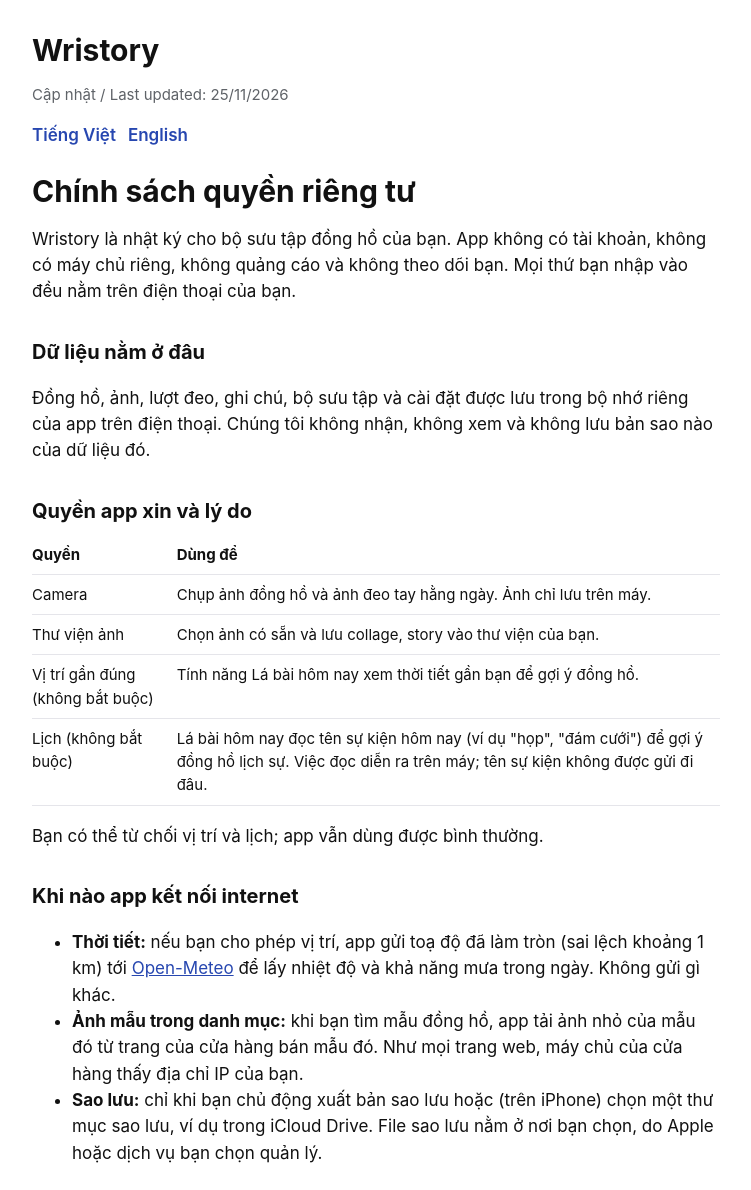
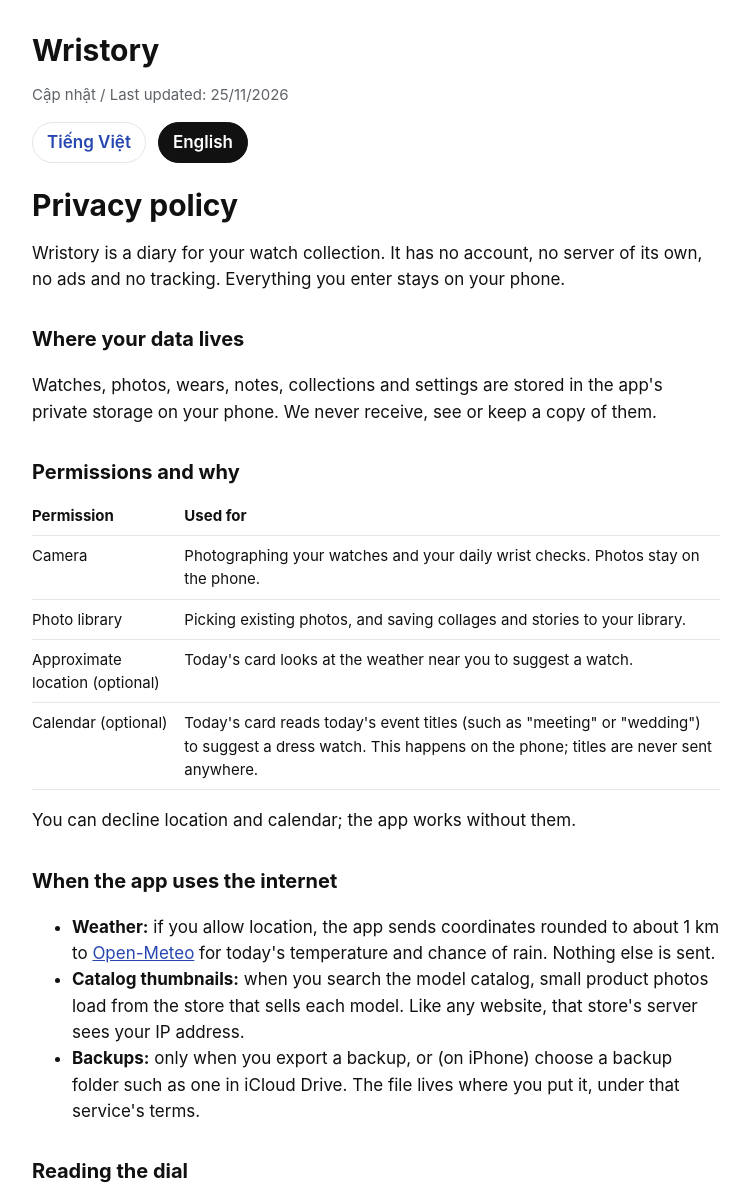
Before and after one commit to marcushq/wristory-privacy, a plain HTML site: page index.html in a window 1280 px wide. Shown: the top 1190 px of the page, without its empty margins (264-1015 px from the left). Drawn offline with Linux system fonts and the light colour scheme.

Commit message:
Update navigation and language sections in index.html

```diff
--- a/index.html
+++ b/index.html
@@ -30,15 +30,19 @@
   table { width: 100%; border-collapse: collapse; font-size: 15px; }
   th, td { text-align: left; vertical-align: top; padding: 8px 8px 8px 0; border-bottom: 1px solid var(--line); }
   a { color: var(--accent); }
+  nav a { padding: 6px 14px; border-radius: 999px; border: 1px solid var(--line); }
+  nav a.on { background: var(--ink); color: var(--bg); border-color: var(--ink); }
+  .js section[data-lang]:not(.on) { display: none; }
+  .js hr { display: none; }
 </style>
 </head>
 <body>
 <main>
   <h1>Wristory</h1>
   <p class="muted">Cập nhật / Last updated: 25/11/2026</p>
-  <nav><a href="#vi">Tiếng Việt</a><a href="#en">English</a></nav>
+  <nav><a href="#vi" data-pick="vi">Tiếng Việt</a><a href="#en" data-pick="en">English</a></nav>
 
-  <section id="vi" lang="vi">
+  <section id="vi" lang="vi" data-lang="vi">
     <h1>Chính sách quyền riêng tư</h1>
     <p>Wristory là nhật ký cho bộ sưu tập đồng hồ của bạn. App không có tài khoản, không có máy chủ riêng, không quảng cáo và không theo dõi bạn. Mọi thứ bạn nhập vào đều nằm trên điện thoại của bạn.</p>
 
@@ -70,3 +74,75 @@
 
     <h2>Xoá dữ liệu</h2>
     <p>Vào <strong>Tôi → Xoá tất cả</strong> trong app, hoặc gỡ app. Vì dữ liệu chỉ nằm trên máy bạn (và trong các bản sao lưu do bạn tạo), không có gì còn lại ở phía chúng tôi.</p>
+
+    <h2>Trẻ em</h2>
+    <p>App không nhắm tới trẻ em dưới 13 tuổi và không cố ý thu thập thông tin của trẻ em.</p>
+
+    <h2>Thay đổi và liên hệ</h2>
+    <p>Nếu chính sách này thay đổi, ngày cập nhật ở đầu trang sẽ đổi theo. Câu hỏi về quyền riêng tư: <a href="mailto:CONTACT_EMAIL">CONTACT_EMAIL</a>.</p>
+  </section>
+
+  <hr>
+
+  <section id="en" lang="en" data-lang="en">
+    <h1>Privacy policy</h1>
+    <p>Wristory is a diary for your watch collection. It has no account, no server of its own, no ads and no tracking. Everything you enter stays on your phone.</p>
+
+    <h2>Where your data lives</h2>
+    <p>Watches, photos, wears, notes, collections and settings are stored in the app's private storage on your phone. We never receive, see or keep a copy of them.</p>
+
+    <h2>Permissions and why</h2>
+    <table>
+      <tr><th>Permission</th><th>Used for</th></tr>
+      <tr><td>Camera</td><td>Photographing your watches and your daily wrist checks. Photos stay on the phone.</td></tr>
+      <tr><td>Photo library</td><td>Picking existing photos, and saving collages and stories to your library.</td></tr>
+      <tr><td>Approximate location (optional)</td><td>Today's card looks at the weather near you to suggest a watch.</td></tr>
+      <tr><td>Calendar (optional)</td><td>Today's card reads today's event titles (such as "meeting" or "wedding") to suggest a dress watch. This happens on the phone; titles are never sent anywhere.</td></tr>
+    </table>
+    <p>You can decline location and calendar; the app works without them.</p>
+
+    <h2>When the app uses the internet</h2>
+    <ul>
+      <li><strong>Weather:</strong> if you allow location, the app sends coordinates rounded to about 1 km to <a href="https://open-meteo.com/">Open-Meteo</a> for today's temperature and chance of rain. Nothing else is sent.</li>
+      <li><strong>Catalog thumbnails:</strong> when you search the model catalog, small product photos load from the store that sells each model. Like any website, that store's server sees your IP address.</li>
+      <li><strong>Backups:</strong> only when you export a backup, or (on iPhone) choose a backup folder such as one in iCloud Drive. The file lives where you put it, under that service's terms.</li>
+    </ul>
+
+    <h2>Reading the dial</h2>
+    <p>"Read the dial" recognises text on the phone: Apple Vision on iPhone, Google ML Kit on Android. Photos are not uploaded. On Android, Google's ML Kit library may send Google anonymous diagnostics about the library itself (such as errors and processing time), as described in <a href="https://developers.google.com/ml-kit/android-data-disclosure">ML Kit's data disclosure</a>. These contain none of your photos or content.</p>
+
+    <h2>Sharing</h2>
+    <p>We do not sell, rent or share your data with anyone. The app has no ads and no behavioural analytics.</p>
+
+    <h2>Deleting your data</h2>
+    <p>Use <strong>Me → Delete everything</strong> in the app, or uninstall it. Your data lives only on your phone (and in backups you make), so nothing remains with us.</p>
+
+    <h2>Children</h2>
+    <p>The app is not directed at children under 13 and does not knowingly collect their information.</p>
+
+    <h2>Changes and contact</h2>
+    <p>If this policy changes, the date at the top changes too. Privacy questions: <a href="mailto:CONTACT_EMAIL">CONTACT_EMAIL</a>.</p>
+  </section>
+</main>
+<script>
+  // One language at a time: #en or #vi in the link picks it (store listings can link to …/#en),
+  // otherwise the browser's language. Without JavaScript both languages show, one after the other.
+  (function () {
+    document.documentElement.classList.add('js');
+    function show(lang) {
+      document.querySelectorAll('section[data-lang]').forEach(function (s) { s.classList.toggle('on', s.dataset.lang === lang); });
+      document.querySelectorAll('nav a').forEach(function (a) { a.classList.toggle('on', a.dataset.pick === lang); });
+      document.documentElement.lang = lang;
+      window.scrollTo(0, 0);
+    }
+    function current() {
+      var h = location.hash.replace('#', '');
+      if (h === 'vi' || h === 'en') return h;
+      return (navigator.language || '').toLowerCase().indexOf('vi') === 0 ? 'vi' : 'en';
+    }
+    window.addEventListener('hashchange', function () { show(current()); });
+    show(current());
+  })();
+</script>
+</body>
+</html>
```
